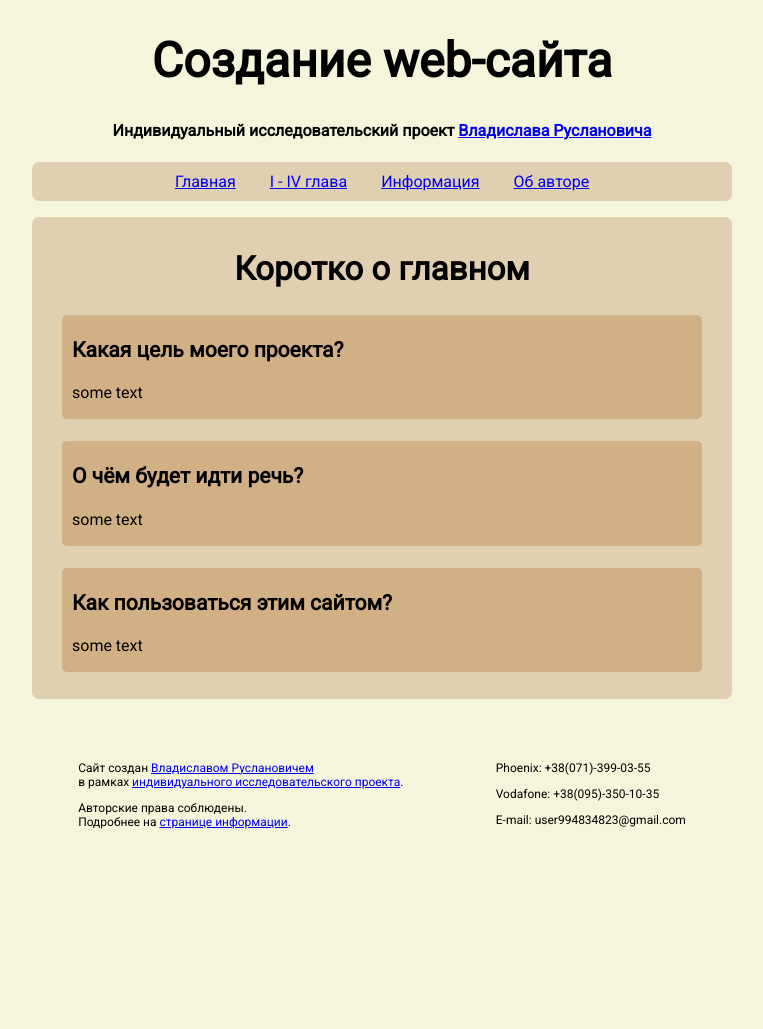
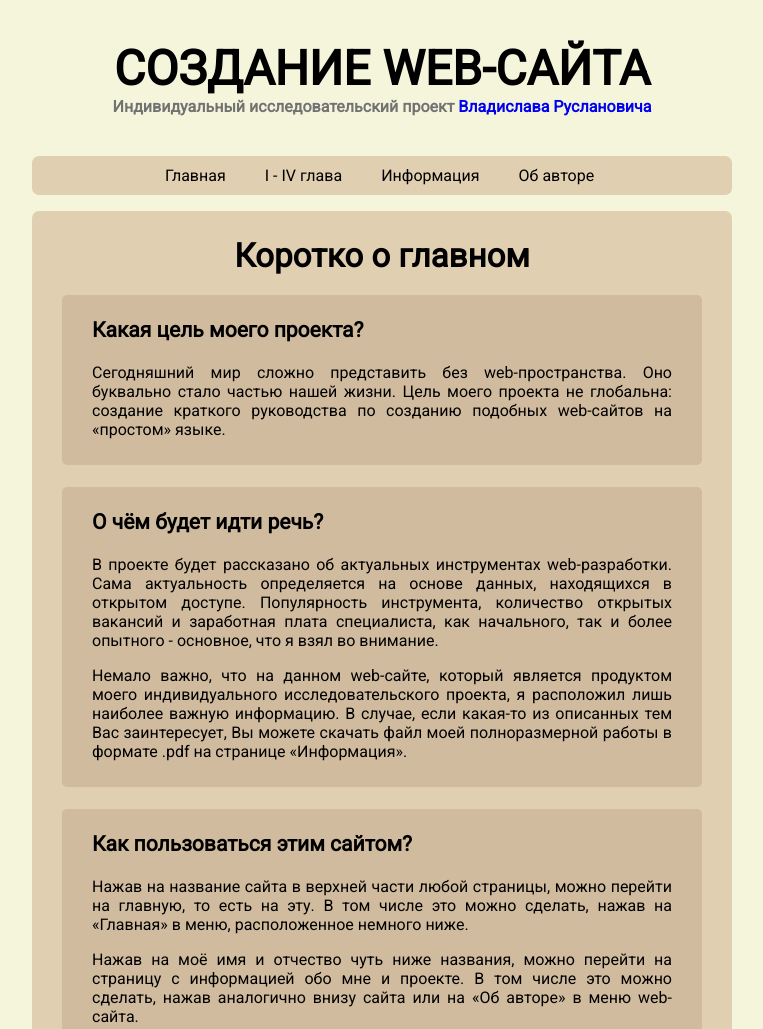
Before and after one commit to user99988888/My-CV, a plain HTML site: page index.html in a window 1280 px wide. Shown: the top 1029 px of the page, without its empty margins (258-1021 px from the left). Before the commit the page ends 854 px from the top, so only its background shows below. Drawn offline with Linux system fonts and the light colour scheme.

Commit message:
Add files via upload

```diff
--- a/index.html
+++ b/index.html
@@ -26,13 +26,13 @@
 
             <div class="text-div-h1">
 
-                <h1>Создание web-сайта</h1>
+                <h1 class="top-header"><a class="a-no-underline">Создание web-сайта</a></h1>
 
             </div>
 
             <div class="text-div-h4">
 
-                <h4>Индивидуальный исследовательский проект <a class="a-no-underline" href="authorship.html">Владислава Руслановича</a></h4>
+                <h4 class="bottom-header">Индивидуальный исследовательский проект <a class="a-underline" href="authorship.html">Владислава Руслановича</a></h4>
 
             </div>
 
@@ -82,7 +82,7 @@
 
         <div class="text-div-h2">
 
-            <h2>Коротко о главном</h2>
+            <h2 class="main-h2">Коротко о главном</h2>
 
         </div>
 
@@ -96,7 +96,11 @@
 
             <div class="text-div-p">
 
-                <p>some text</p>
+                <p>
+                    Сегодняшний мир сложно представить без web-пространства. Оно буквально стало частью
+                    нашей жизни. Цель моего проекта не глобальна: создание краткого руководства по созданию
+                    подобных web-сайтов на «простом» языке.
+                </p>
 
             </div>
 
@@ -112,7 +116,19 @@
 
             <div class="text-div-p">
 
-                <p>some text</p>
+                <p>
+                    В проекте будет рассказано об актуальных инструментах web-разработки.
+                    Сама актуальность определяется на основе данных, находящихся в открытом доступе.
+                    Популярность инструмента, количество открытых вакансий и заработная плата
+                    специалиста, как начального, так и более опытного - основное, что я взял во внимание.
+                </p>
+
+                <p>
+                    Немало важно, что на данном web-сайте, который является продуктом моего индивидуального
+                    исследовательского проекта, я расположил лишь наиболее важную информацию. В случае,
+                    если какая-то из описанных тем Вас заинтересует, Вы можете скачать файл моей
+                    полноразмерной работы в формате .pdf на странице «Информация».
+                </p>
 
             </div>
 
@@ -128,7 +144,22 @@
 
             <div class="text-div-p">
 
-                <p>some text</p>
+                <p>
+                    Нажав на название сайта в верхней части любой страницы, можно перейти на главную,
+                    то есть на эту. В том числе это можно сделать, нажав на «Главная» в меню, расположенное
+                    немного ниже.
+                </p>
+
+                <p>
+                    Нажав на моё имя и отчество чуть ниже названия, можно перейти на страницу с информацией
+                    обо мне и проекте. В том числе это можно сделать, нажав аналогично внизу сайта или
+                    на «Об авторе» в меню web-сайта.
+                </p>
+
+                <p>
+                    Нажав на какой-либо из пунктов меню, можно перейти на, соответствующую его названию,
+                    страницу.
+                </p>
 
             </div>
 
--- a/stylesheet.css
+++ b/stylesheet.css
@@ -30,9 +30,9 @@ main {
 
 .text-div {
 
-    background-color: #D0B084;
+    background-color: #d0bb9e;
     border-radius: 5px;
-    padding: 1px 10px;
+    padding: 1px 30px 10px 30px;
     margin-bottom: 22px;
 
 }
@@ -82,6 +82,8 @@ main {
 
     font-family: 'Roboto', sans-serif;
     font-size: 16px;
+    text-align: justify;
+
 
 }
 
@@ -100,6 +102,77 @@ main {
 
     font-family: 'Roboto', sans-serif;
     font-size: 12px;
+
+}
+
+
+
+.header {
+
+    margin: 40px auto;
+
+}
+
+
+
+.top-header {
+
+    margin-bottom: 0px;
+    text-transform: uppercase;
+
+}
+
+
+
+.bottom-header {
+
+    margin-top: 0px;
+    color:rgb(114, 114, 114);
+
+}
+
+
+
+.main-h2 {
+
+    margin: 20px auto;
+
+}
+
+
+
+.a-no-underline,
+.a-no-underline:hover,
+.a-underline:visited {
+
+    color: inherit;
+    text-decoration: none;
+    cursor: pointer;
+
+}
+
+
+
+.a-underline {
+
+    text-decoration: none;
+
+}
+
+
+
+.a-underline:hover {
+
+    color: rgb(77, 77, 77);
+    text-decoration: underline;
+
+}
+
+
+
+.a-underline:visited {
+
+    text-decoration: underline;
 
 }
 
@@ -170,7 +243,17 @@ li {
     text-align: center;
     list-style-type: none;
     display: inline-block;
-    padding: 10px 15px;
+    padding: 10px 20px;
+    margin-left: -5px;
+
+}
+
+
+
+li:hover {
+
+    background-color: #d0bb9e;
+    border-radius: 7px;
 
 }
 
@@ -189,5 +272,6 @@ li {
 
     padding-bottom: 0px;
     margin: 50px auto 5px auto;
+    color:rgb(114, 114, 114);
 
 }
```
